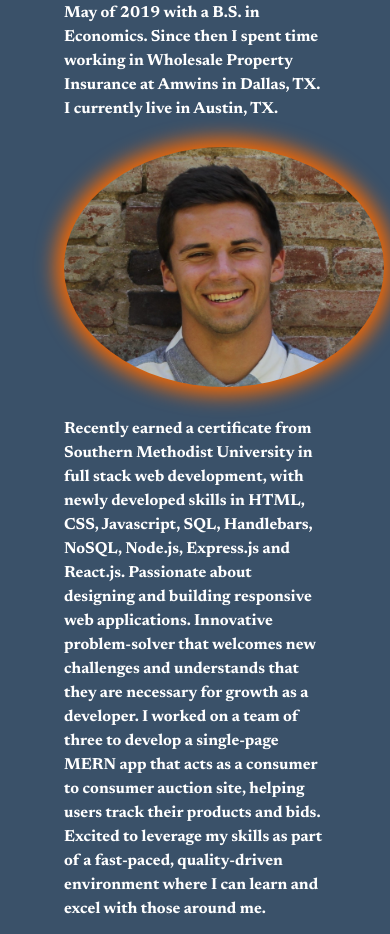
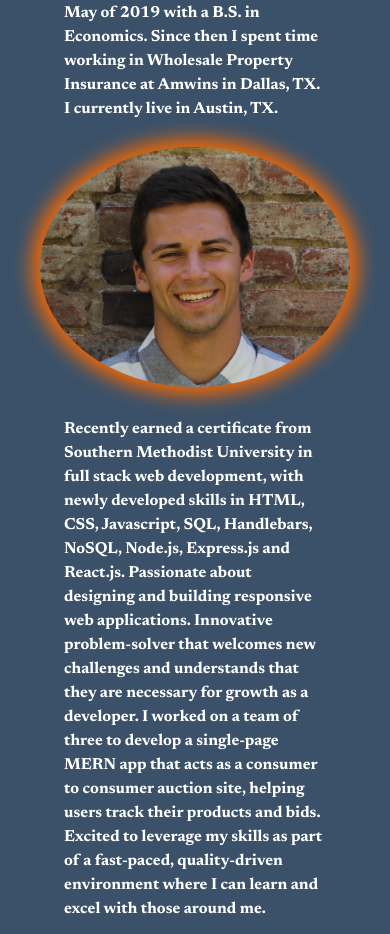
Before and after one commit to colinmchale/react-portfolio, a React (Create React App) app: page / in a window 390 px wide. Shown: the part 802-1736 px from the top of the page. Built offline with nearby package versions, Linux system fonts and the light colour scheme.

Commit message:
renamed title icon, centered mobile about photo

```diff
--- a/package.json
+++ b/package.json
@@ -2,7 +2,7 @@
   "name": "react-portfolio",
   "version": "0.1.0",
   "private": true,
-  "homepage": "https://colinmchale.github.io/react-portfolio",
+  "homepage": "https://colinmchaleportfolio.herokuapp.com",
   "dependencies": {
     "@testing-library/jest-dom": "^5.16.1",
     "@testing-library/react": "^12.1.2",
--- a/public/index.html
+++ b/public/index.html
@@ -2,7 +2,7 @@
 <html lang="en">
   <head>
     <meta charset="utf-8" />
-    <link rel="icon" href="%PUBLIC_URL%/favicon.png" />
+    <link rel="icon" href="%PUBLIC_URL%/favicon.ico" />
     <meta name="viewport" content="width=device-width, initial-scale=1" />
     <meta name="theme-color" content="#000000" />
     <meta
--- a/src/components/Icons.js
+++ b/src/components/Icons.js
@@ -2,15 +2,6 @@ import React from "react";
 import { FaFacebookSquare } from "react-icons/fa";
 import { FaGithubSquare } from "react-icons/fa";
 import { FaLinkedin } from "react-icons/fa";
-
-const styles = {
-  fontColor: {
-    color: "#031927",
-  },
-  linkColor: {
-    color: "#F96900",
-  },
-};
 
 function Icons() {
   return (
--- a/src/components/pages/MobileAbout.js
+++ b/src/components/pages/MobileAbout.js
@@ -34,7 +34,7 @@ export default function About() {
             Wholesale Property Insurance at Amwins in Dallas, TX. I currently
             live in Austin, TX.
           </p>
-          <div>
+          <div className="d-flex" style={{ justifyContent: "center" }}>
             <img
               src={bioPhoto}
               alt="Colin McHale"
```
Also changed, not shown: public/favicon.png (deleted), public/manifest.json, 1 other file (tests, documents, lock files or other folders).
